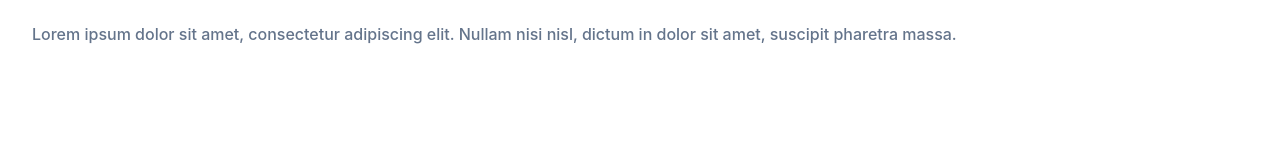
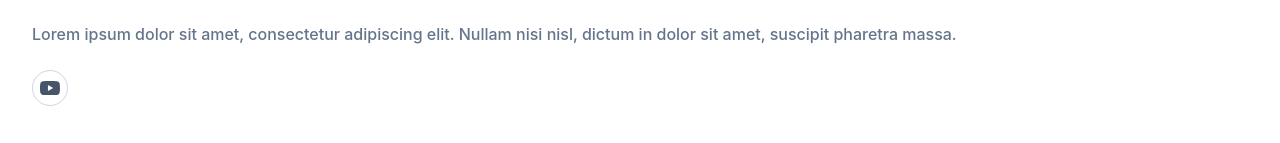
Before and after one commit to harikun/portfolio, a React (Create React App) app: page / in a window 1280 px wide. Shown: the part 790-933 px from the top of the page. Before the commit the page ends 900 px from the top, so only its background shows below. Built offline with nearby package versions, Linux system fonts and the light colour scheme.

Commit message:
add logo youtube svg

```diff
--- a/src/components/AboutSection.jsx
+++ b/src/components/AboutSection.jsx
@@ -23,6 +23,26 @@
               Lorem ipsum dolor sit amet, consectetur adipiscing elit. Nullam
               nisi nisl, dictum in dolor sit amet, suscipit pharetra massa.
             </p>
+            <div className="flex items-center">
+              <a
+                className="w-9 h-9 mr-3 rounded-full flex justify-center items-center border border-slate-300 hover:border-primary text-slate-600 hover:bg-primary hover:text-white"
+                href="https://youtube.com"
+                rel="noreferrer"
+                target="_blank"
+              >
+                <svg
+                  role="img"
+                  width={20}
+                  height={20}
+                  className="fill-current"
+                  viewBox="0 0 24 24"
+                  xmlns="http://www.w3.org/2000/svg"
+                >
+                  <title>YouTube</title>
+                  <path d="M23.498 6.186a3.016 3.016 0 0 0-2.122-2.136C19.505 3.545 12 3.545 12 3.545s-7.505 0-9.377.505A3.017 3.017 0 0 0 .502 6.186C0 8.07 0 12 0 12s0 3.93.502 5.814a3.016 3.016 0 0 0 2.122 2.136c1.871.505 9.376.505 9.376.505s7.505 0 9.377-.505a3.015 3.015 0 0 0 2.122-2.136C24 15.93 24 12 24 12s0-3.93-.502-5.814zM9.545 15.568V8.432L15.818 12l-6.273 3.568z" />
+                </svg>
+              </a>
+            </div>
           </div>
         </div>
       </div>
```
